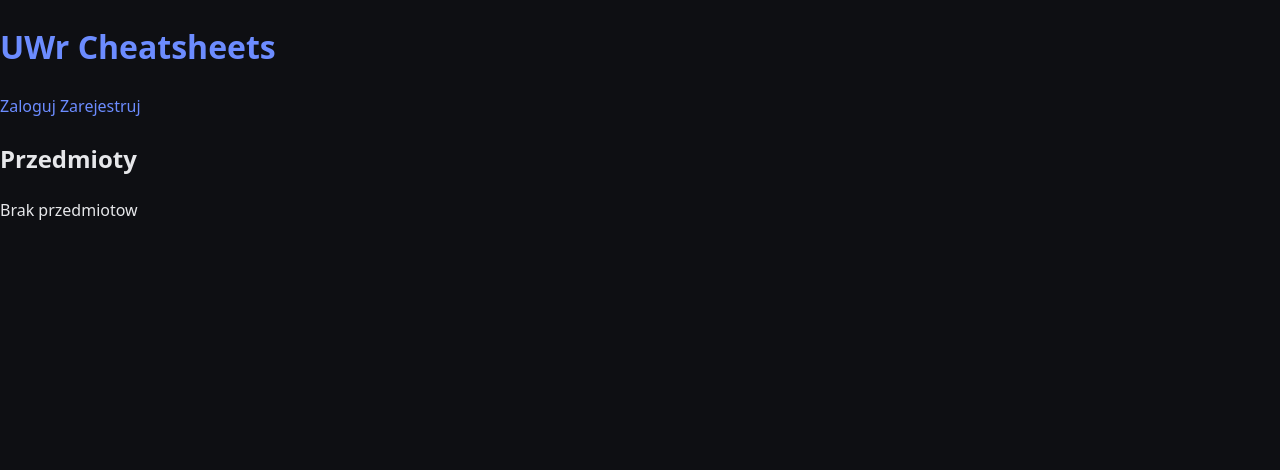
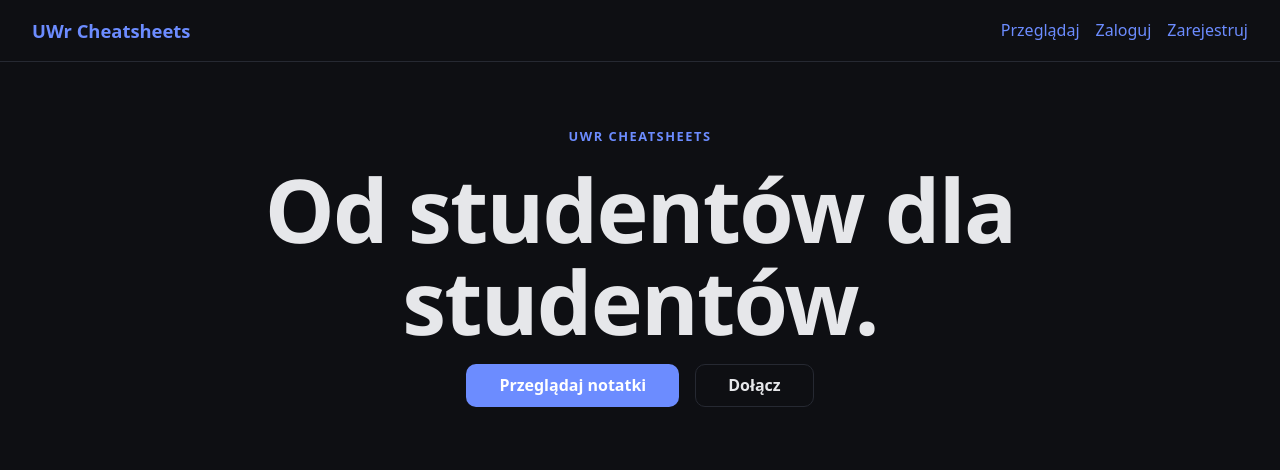
Before and after one commit to nihiL7331/uwr-cheatsheets-web, a Django app: page / in a window 1280 px wide. Shown: the top 470 px of the page. Run offline with Django 5.2, Linux system fonts and the light colour scheme; data that the repository does not hold is empty.

Commit message:
feat: landing page

```diff
--- a/uwr_cheatsheets/static/uwr_cheatsheets/css/main.css
+++ b/uwr_cheatsheets/static/uwr_cheatsheets/css/main.css
@@ -27,7 +27,74 @@ body {
   color: var(--text);
   font-family: var(--font-body);
   line-height: 1.6;
+  min_height: 100svh;
+  display: flex;
+  flex-direction: column;
 }
+
+header {
+  display: flex;
+  align-items: center;
+  justify-content: space-between;
+  gap: var(--space-3);
+  padding: var(--space-3) var(--space-4);
+  border-bottom: 1px solid var(--border);
+  flex-shrink: 0;
+}
+header h1 { font-size: 1.15rem; margin: 0; }
+header nav { display: flex; align-items: center; gap: var(--space-3); }
+header nav button {
+  background: none; border: none; color: var(--accent);
+  font: inherit; cursor: pointer; padding: 0;
+}
+header nav button:hover { text-decoration: underline; }
+
+main { flex: 1; display: flex; flex-direction: column; }
+
+.btn {
+    display: inline-block;
+    padding: var(--space-2) var(--space-4);
+    border-radius: var(--radius);
+    font-weight: 600;
+    font-size: 1rem;
+    border: 1px solid transparent;
+    cursor: pointer;
+}
+.btn--primary { background: var(--accent); color: #fff; }
+.btn--primary:hover { filter: brightness(1.12); text-decoration: none; }
+.btn--ghost { border-color: var(--border); color: var(--text); }
+.btn--ghost:hover { border-color: var(--accent); text-decoration: none; }
 
 a { color: var(--accent); text-decoration: none; }
 a:hover { text-decoration: underline; }
+
+.hero {
+    flex: 1;
+    display: grid;
+    place-items: center;
+    text-align: center;
+    padding: var(--space-5) var(--space-3);
+}
+.hero__inner { max-width: 760px; }
+.hero__eyebrow {
+    color: var(--accent);
+    font-weight: 700;
+    letter-spacing: 0.12em;
+    text-transform: uppercase;
+    font-size: 0.8rem;
+    margin: 0 0 var(--space-3);
+}
+.hero__title {
+    font-family: var(--font-display);
+    font-size: clamp(2.5rem, 8vw, 5.5rem);
+    line-height: 1.05;
+    letter-spacing: -0.02em;
+    font-weight: 800;
+    margin: 0 0 var(--space-3);
+}
+.hero__actions {
+    display: flex;
+    gap: var(--space-3);
+    justify-content: center;
+    flex-wrap: wrap;
+}
--- a/uwr_cheatsheets/templates/uwr_cheatsheets/base.html
+++ b/uwr_cheatsheets/templates/uwr_cheatsheets/base.html
@@ -9,8 +9,9 @@
 </head>
 <body>
     <header>
-        <h1><a href="{% url 'uwr_cheatsheets:course_list' %}">UWr Cheatsheets</a></h1>
+        <h1><a href="{% url 'uwr_cheatsheets:landing' %}">UWr Cheatsheets</a></h1>
         <nav>
+                <a href="{% url 'uwr_cheatsheets:course_list' %}">Przeglądaj</a>
                 {% if user.is_authenticated %}
                     <span>{{ user.username }}</span>
                     <a href="{% url 'uwr_cheatsheets:upload_note' %}">Dodaj notatkę</a>
--- /dev/null
+++ b/uwr_cheatsheets/templates/uwr_cheatsheets/landing.html
@@ -0,0 +1,18 @@
+{% extends "uwr_cheatsheets/base.html" %}
+
+{% block title %}UWr Cheatsheets - studenckie notatki{% endblock %}
+
+{% block content %}
+<section class="hero">
+    <div class="hero__inner">
+        <p class="hero__eyebrow">UWr Cheatsheets</p>
+        <h1 class="hero__title">Od studentów dla studentów.</h1>
+        <div class="hero__actions">
+            <a class="btn btn--primary" href="{% url 'uwr_cheatsheets:course_list' %}">Przeglądaj notatki</a>
+            {% if not user.is_authenticated %}
+            <a class="btn btn--ghost" href="{% url 'uwr_cheatsheets:register' %}">Dołącz</a>
+            {% endif %}
+        </div>
+    </div>
+</section>
+{% endblock %}
--- a/uwr_cheatsheets/urls.py
+++ b/uwr_cheatsheets/urls.py
@@ -4,7 +4,8 @@ from . import views
 app_name = "uwr_cheatsheets"
 
 urlpatterns = [
-    path("", views.course_list, name="course_list"),
+    path("", views.landing, name="landing"),
+    path("courses/", views.course_list, name="course_list"),
     path("course/<int:pk>/", views.course_detail, name="course_detail"),
     path("upload/", views.upload_note, name="upload_note"),
     path("register/", views.register, name="register"),
--- a/uwr_cheatsheets/views.py
+++ b/uwr_cheatsheets/views.py
@@ -6,6 +6,10 @@ from django.contrib.auth import login
 from django.contrib import messages
 from .forms import NoteUploadForm, Note
 from django.db.models import Prefetch
+
+
+def landing(req):
+    return render(req, "uwr_cheatsheets/landing.html")
 
 
 def course_list(req):
--- a/uwr_cheatsheets_web/settings.py
+++ b/uwr_cheatsheets_web/settings.py
@@ -120,4 +120,4 @@ MEDIA_URL = "/media/"
 MEDIA_ROOT = BASE_DIR / "media"
 
 LOGIN_REDIRECT_URL = "uwr_cheatsheets:course_list"
-LOGOUT_REDIRECT_URL = "uwr_cheatsheets:course_list"
+LOGOUT_REDIRECT_URL = "uwr_cheatsheets:landing"
```
